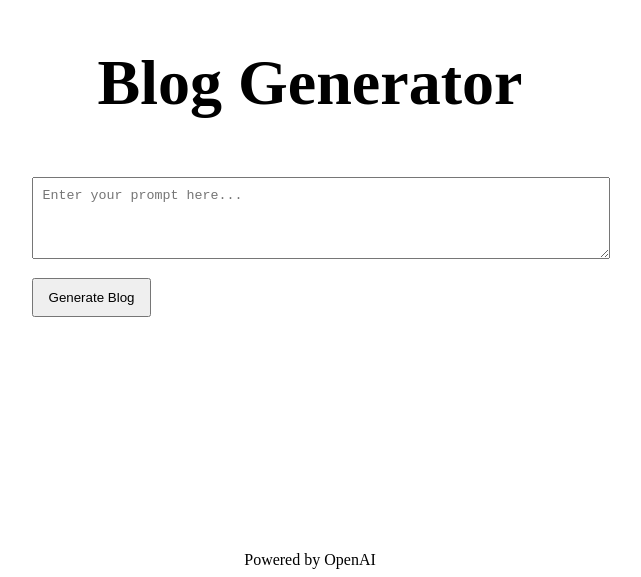
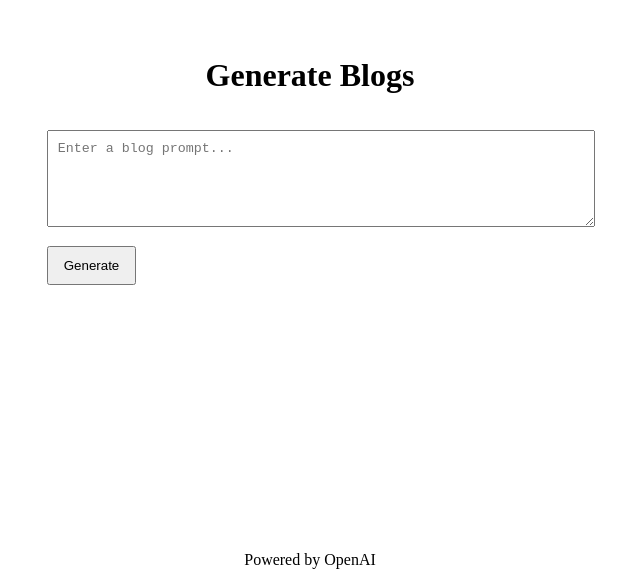
Before and after one commit to Apeiro25/odysshoes-blog-creator, a Next.js app: page / in a window 1280 px wide. Shown: the part 239-816 px from the top of the page, without its empty margins (330-971 px from the left). Built offline with nearby package versions, Linux system fonts and the light colour scheme.

Commit message:
fix blog layout

```diff
--- a/pages/index.js
+++ b/pages/index.js
@@ -3,12 +3,11 @@ import styles from '../styles/Home.module.css';
 import { useState } from 'react';
 
 export default function Home() {
-  const [prompt, setPrompt] = useState(''); // State for the current prompt
-  const [blogs, setBlogs] = useState([]);  // State to handle multiple blogs
+  const [prompt, setPrompt] = useState(''); // Input prompt for user
+  const [blogs, setBlogs] = useState([]);  // List to store multiple blogs
 
-  // Function to handle blog generation
   const handleSubmit = async (e) => {
-    e.preventDefault(); // Prevent default form submission behavior
+    e.preventDefault(); // Prevent default page reload on form submission
     try {
       const response = await fetch('/api/generate', {
         method: 'POST',
@@ -22,10 +21,22 @@ export default function Home() {
 
       const data = await response.json();
 
-      // Update the blogs list
+      // Add the new blog to the blogs array
       setBlogs((prevBlogs) => [
         ...prevBlogs,
-        { title: prompt, content: data.blog }, // Each blog has a title and content
+        {
+          title: prompt, // Use the prompt as the title
+          metaDescription: 'Meta description placeholder', // Placeholder
+          h1: 'H1 Title Placeholder',
+          intro: 'Introduction placeholder text',
+          subHeadings: {
+            h2: 'H2: Placeholder sub-heading 1',
+            h3: 'H3: Placeholder sub-heading 2',
+            h4: 'H4: Placeholder sub-heading 3',
+            h5: 'H5: Placeholder sub-heading 4',
+            h6: 'H6: Placeholder sub-heading 5',
+          },
+        },
       ]);
 
       setPrompt(''); // Clear the input field
@@ -43,26 +54,41 @@ export default function Home() {
       </Head>
 
       <main className={styles.main}>
-        <h1 className={styles.titleClass}>Blog Generator</h1>
+        <h1 className={styles.title}>Generate Blogs</h1>
+
         <form onSubmit={handleSubmit}>
           <textarea
             className={styles.textareaClass}
-            placeholder="Enter your prompt here..."
-            rows="4"
+            placeholder="Enter a blog prompt..."
+            rows="5"
             cols="50"
             value={prompt}
             onChange={(e) => setPrompt(e.target.value)}
           />
-          <button type="submit" className={styles.buttonClass}>
-            Generate Blog
-          </button>
+          <button type="submit" className={styles.buttonClass}>Generate</button>
         </form>
 
         <div className={styles.blogList}>
           {blogs.map((blog, index) => (
             <div key={index} className={styles.blogItem}>
-              <h2>{blog.title}</h2>
-              <p>{blog.content}</p>
+              <h2 style={{ fontSize: '20px', marginBottom: '10px' }}>1: Title</h2>
+              <p style={{ fontSize: '14px', marginBottom: '8px' }}>{blog.title}</p>
+
+              <h2 style={{ fontSize: '20px', marginBottom: '10px' }}>2: Meta Description</h2>
+              <p style={{ fontSize: '14px', marginBottom: '8px' }}>{blog.metaDescription}</p>
+
+              <h2 style={{ fontSize: '20px', marginBottom: '10px' }}>3: H1</h2>
+              <p style={{ fontSize: '16px', marginBottom: '8px' }}>{blog.h1}</p>
+
+              <h2 style={{ fontSize: '20px', marginBottom: '10px' }}>4: Introduction</h2>
+              <p style={{ fontSize: '14px', marginBottom: '8px' }}>{blog.intro}</p>
+
+              <h2 style={{ fontSize: '20px', marginBottom: '10px' }}>5: Sub-headings</h2>
+              <p style={{ fontSize: '14px', marginBottom: '8px' }}>{blog.subHeadings.h2}</p>
+              <p style={{ fontSize: '13px', marginBottom: '8px' }}>{blog.subHeadings.h3}</p>
+              <p style={{ fontSize: '12px', marginBottom: '8px' }}>{blog.subHeadings.h4}</p>
+              <p style={{ fontSize: '11px', marginBottom: '8px' }}>{blog.subHeadings.h5}</p>
+              <p style={{ fontSize: '10px', marginBottom: '8px' }}>{blog.subHeadings.h6}</p>
             </div>
           ))}
         </div>
```
